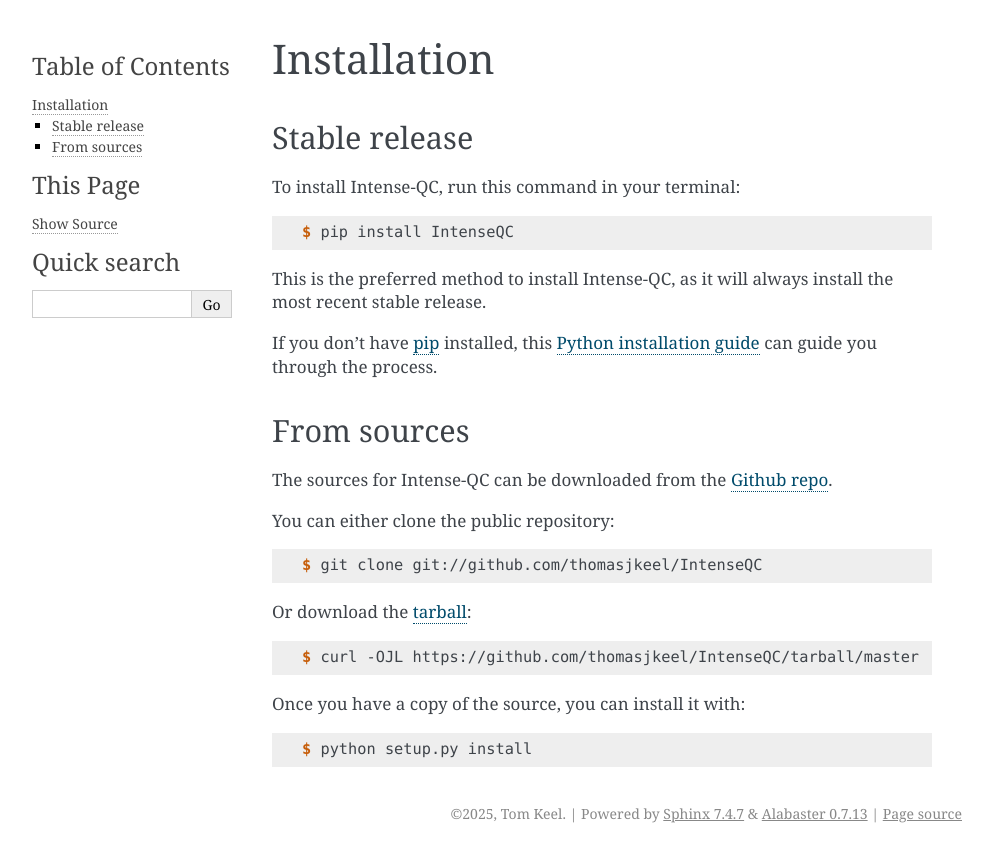
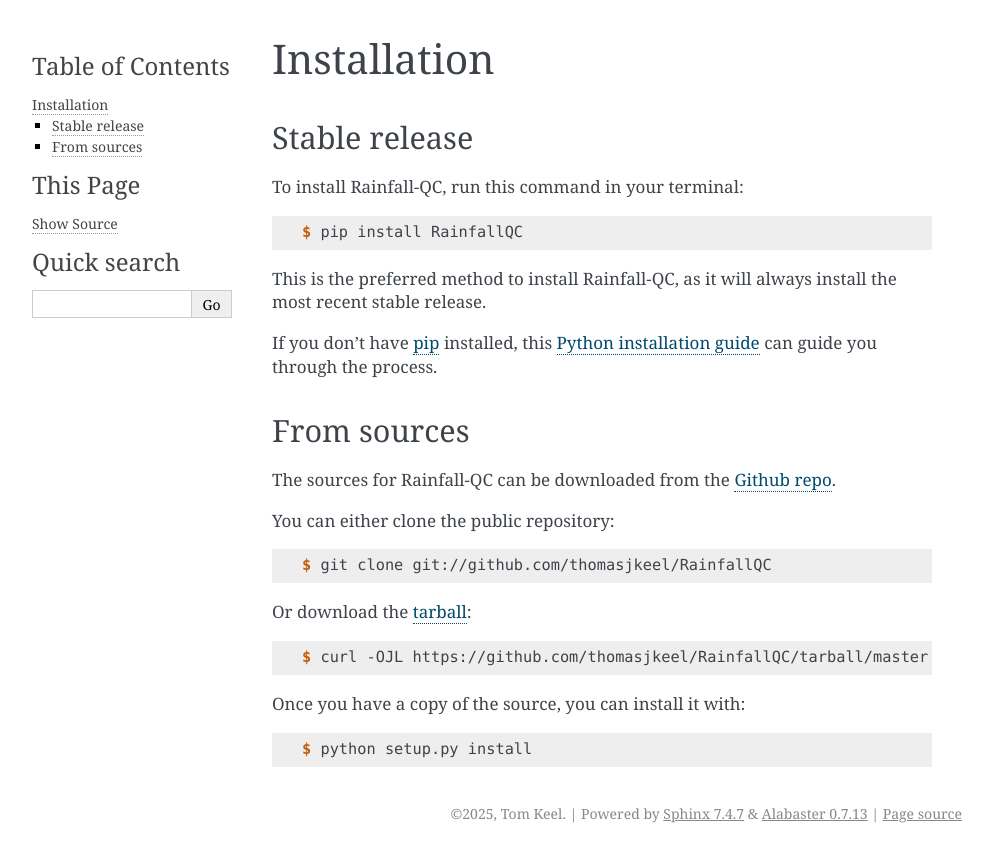
Before and after one commit to NERC-CEH/RainfallQC, a Sphinx documentation site: the page built from docs/installation.rst, in a window 1280 px wide. Shown: the top 862 px of the page, without its empty margins (148-1141 px from the left). Built offline with Sphinx 7.4.7, drawn with Linux system fonts in a browser that asks for light colours; pages that are not in the unit, such as notebooks, are missing from menus; the version number is read from the project's files by our own code.

Commit message:
rename name for clarity

```diff
--- a/docs/conf.py
+++ b/docs/conf.py
@@ -1,6 +1,6 @@
 #!/usr/bin/env python
 #
-# IntenseQC documentation build configuration file, created by
+# RainfallQC documentation build configuration file, created by
 # sphinx-quickstart on Fri Jun  9 13:47:02 2017.
 #
 # This file is execfile()d with the current directory set to its
@@ -21,7 +21,7 @@
 import sys
 sys.path.insert(0, os.path.abspath('..'))
 
-import IntenseQC
+import RainfallQC
 
 # -- General configuration ---------------------------------------------
 
@@ -46,7 +46,7 @@
 master_doc = 'index'
 
 # General information about the project.
-project = 'Intense-QC'
+project = 'Rainfall-QC'
 copyright = "2025, Tom Keel"
 author = "Tom Keel"
 
@@ -55,9 +55,9 @@
 # the built documents.
 #
 # The short X.Y version.
-version = IntenseQC.__version__
+version = RainfallQC.__version__
 # The full version, including alpha/beta/rc tags.
-release = IntenseQC.__version__
+release = RainfallQC.__version__
 
 # The language for content autogenerated by Sphinx. Refer to documentation
 # for a list of supported languages.
@@ -100,7 +100,7 @@
 # -- Options for HTMLHelp output ---------------------------------------
 
 # Output file base name for HTML help builder.
-htmlhelp_basename = 'IntenseQCdoc'
+htmlhelp_basename = 'RainfallQCdoc'
 
 
 # -- Options for LaTeX output ------------------------------------------
@@ -127,8 +127,8 @@
 # (source start file, target name, title, author, documentclass
 # [howto, manual, or own class]).
 latex_documents = [
-    (master_doc, 'IntenseQC.tex',
-     'Intense-QC Documentation',
+    (master_doc, 'RainfallQC.tex',
+     'Rainfall-QC Documentation',
      'Tom Keel', 'manual'),
 ]
 
@@ -138,8 +138,8 @@
 # One entry per manual page. List of tuples
 # (source start file, name, description, authors, manual section).
 man_pages = [
-    (master_doc, 'IntenseQC',
-     'Intense-QC Documentation',
+    (master_doc, 'RainfallQC',
+     'Rainfall-QC Documentation',
      [author], 1)
 ]
 
@@ -150,10 +150,10 @@
 # (source start file, target name, title, author,
 #  dir menu entry, description, category)
 texinfo_documents = [
-    (master_doc, 'IntenseQC',
-     'Intense-QC Documentation',
+    (master_doc, 'RainfallQC',
+     'Rainfall-QC Documentation',
      author,
-     'IntenseQC',
+     'RainfallQC',
      'One line description of project.',
      'Miscellaneous'),
 ]
--- a/docs/index.rst
+++ b/docs/index.rst
@@ -1,4 +1,4 @@
-Welcome to Intense-QC's documentation!
+Welcome to Rainfall-QC's documentation!
 ======================================
 
 .. toctree::
--- a/docs/installation.rst
+++ b/docs/installation.rst
@@ -8,13 +8,13 @@
 Stable release
 --------------
 
-To install Intense-QC, run this command in your terminal:
+To install Rainfall-QC, run this command in your terminal:
 
 .. code-block:: console
 
-    $ pip install IntenseQC
+    $ pip install RainfallQC
 
-This is the preferred method to install Intense-QC, as it will always install the most recent stable release.
+This is the preferred method to install Rainfall-QC, as it will always install the most recent stable release.
 
 If you don't have `pip`_ installed, this `Python installation guide`_ can guide
 you through the process.
@@ -26,19 +26,19 @@
 From sources
 ------------
 
-The sources for Intense-QC can be downloaded from the `Github repo`_.
+The sources for Rainfall-QC can be downloaded from the `Github repo`_.
 
 You can either clone the public repository:
 
 .. code-block:: console
 
-    $ git clone git://github.com/thomasjkeel/IntenseQC
+    $ git clone git://github.com/thomasjkeel/RainfallQC
 
 Or download the `tarball`_:
 
 .. code-block:: console
 
-    $ curl -OJL https://github.com/thomasjkeel/IntenseQC/tarball/master
+    $ curl -OJL https://github.com/thomasjkeel/RainfallQC/tarball/master
 
 Once you have a copy of the source, you can install it with:
 
@@ -47,5 +47,5 @@
     $ python setup.py install
 
 
-.. _Github repo: https://github.com/thomasjkeel/IntenseQC
-.. _tarball: https://github.com/thomasjkeel/IntenseQC/tarball/master
+.. _Github repo: https://github.com/thomasjkeel/RainfallQC
+.. _tarball: https://github.com/thomasjkeel/RainfallQC/tarball/master
--- a/docs/usage.rst
+++ b/docs/usage.rst
@@ -2,6 +2,6 @@
 Usage
 =====
 
-To use Intense-QC in a project::
+To use Rainfall-QC in a project::
 
-    import IntenseQC
+    import RainfallQC
--- a/environment.yml
+++ b/environment.yml
@@ -1,4 +1,4 @@
-name: intenseqc
+name: rainfallqc
 channels:
   - conda-forge
   - default
--- a/original_intenseqc_environment.yml
+++ b/original_intenseqc_environment.yml
@@ -1,4 +1,4 @@
-name: intenseqc_origin
+name: rainfallqc_origin
 dependencies:
   - python=3.7
   - pandas=1.0.3
--- a/src/intense_qc/__init__.py
+++ b/src/intense_qc/__init__.py
@@ -1,4 +1,4 @@
-"""Top-level package for Intense-QC."""
+"""Top-level package for Rainfall-QC."""
 
 __author__ = """Tom Keel"""
 __email__ = 'tomkee@ceh.ac.uk'
```
Also changed, not shown: CONTRIBUTING.rst (+10 -10 lines), README.rst (+6 -6 lines), pyproject.toml (+6 -6 lines), .github/ISSUE_TEMPLATE.md, 6 other files.
